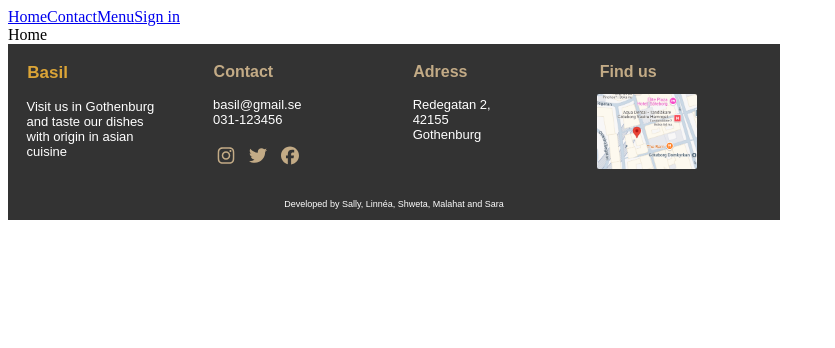
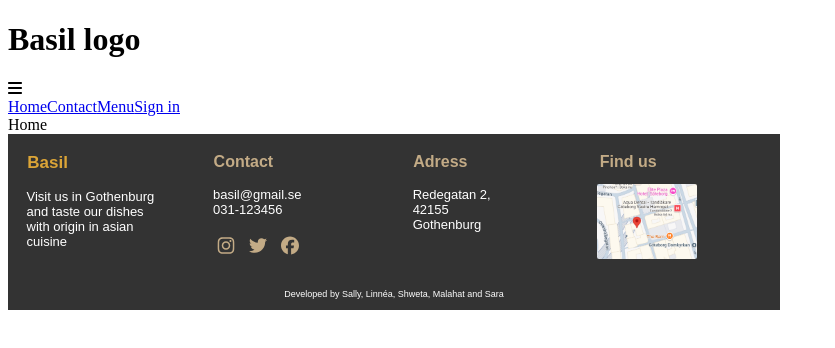
Before and after one commit to NinjaNean/basilika, a React (Vite) app: page / in a window 1280 px wide. Shown: the top 348 px of the page, without its empty margins (0-835 px from the left). Built offline with nearby package versions, Linux system fonts and the light colour scheme.

Commit message:
header comp.

```diff
--- a/package.json
+++ b/package.json
@@ -11,6 +11,7 @@
   },
   "dependencies": {
     "@fortawesome/free-brands-svg-icons": "^6.7.2",
+    "@fortawesome/free-solid-svg-icons": "^6.7.2",
     "@fortawesome/react-fontawesome": "^0.2.2",
     "joi": "^17.13.3",
     "react": "^19.0.0",
--- a/src/App.jsx
+++ b/src/App.jsx
@@ -1,11 +1,13 @@
 import { NavLink, Outlet } from "react-router";
 import "./App.css";
-import Footer from "./Component/Footer.jsx";
+import Footer from "./Component/footer/Footer.jsx";
+import Header from "./Component/header/Header.jsx";
 
 function App() {
   return (
     <>
       <header>
+        <Header/>
         <NavLink to={"/"}>Home</NavLink>
         <NavLink to={"/contact"}>Contact</NavLink>
         <NavLink to={"/menu"}>Menu</NavLink>
--- /dev/null
+++ b/src/Component/header/Header.jsx
@@ -0,0 +1,20 @@
+import '../header/Header.css';
+import { FontAwesomeIcon } from '@fortawesome/react-fontawesome';
+import { faBars } from '@fortawesome/free-solid-svg-icons';
+
+
+const Header = () => {
+  return (
+    <header>
+      <div className="header-container">
+        <h1 className="header-title">Basil logo</h1>
+        <div className="menu-toggle">
+
+            <FontAwesomeIcon icon={faBars} />
+
+        </div>
+      </div>
+    </header>
+  );
+}
+export default Header;
```
Also changed, not shown: src/Component/footer/Footer.jsx (renamed from src/Component/Footer.jsx, +3 -5 lines), src/Component/footer/Footer.css (renamed from src/Component/Footer.css), src/Component/header/Header.css (added), 1 other file (tests, documents, lock files or other folders).
